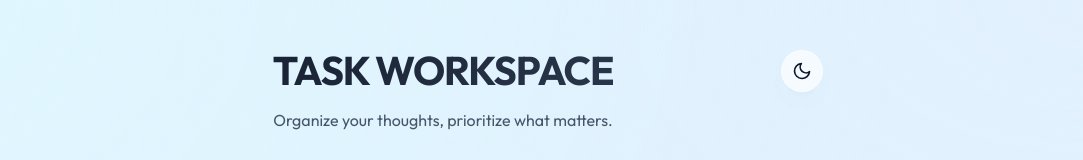
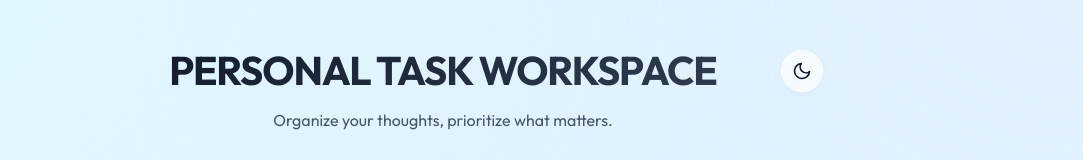
Before and after one commit to tanujadhami24/Personal-Task-Manager, a React (Vite) app in the folder frontend/: page / in a window 1280 px wide. Shown: the top 160 px of the page, without its empty margins (197-1280 px from the left). Built offline with nearby package versions, Linux system fonts and the light colour scheme; no server answers.

Commit message:
style: change application header title to PERSONAL TASK WORKSPACE

```diff
--- a/frontend/src/App.jsx
+++ b/frontend/src/App.jsx
@@ -349,7 +349,7 @@
   return (
     <div className="app-container">
       <header>
-        <h1 className="app-title">TASK WORKSPACE</h1>
+        <h1 className="app-title">PERSONAL TASK WORKSPACE</h1>
         <p className="app-subtitle">Organize your thoughts, prioritize what matters.</p>
         <button
           className="theme-toggle-btn"
```
Also changed, not shown: 1 other file (tests, documents, lock files or other folders).
